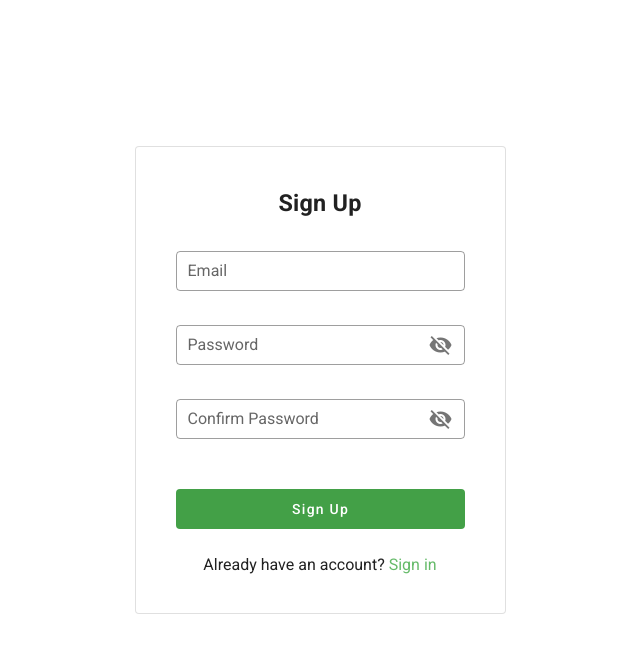
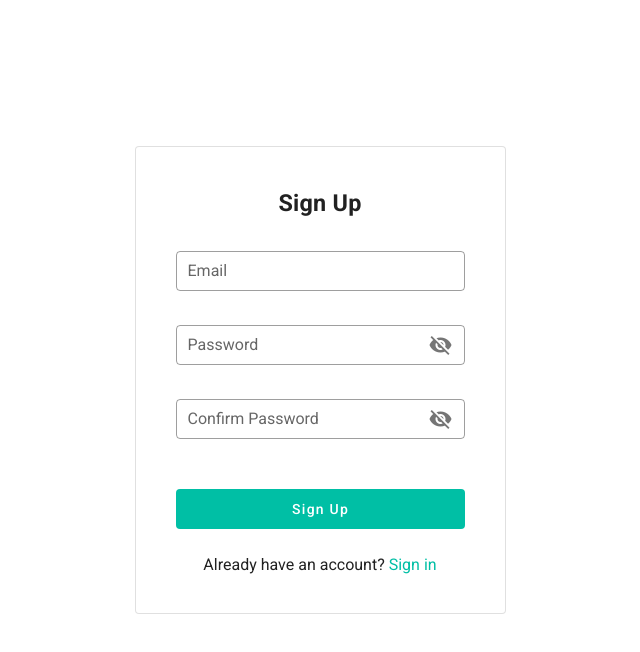
Before and after one commit to minhthinh190/find-tutor, a Nuxt app: page /signup in a window 1280 px wide. Shown: the top 652 px of the page, without its empty margins (320-960 px from the left). Built offline with nearby package versions, Linux system fonts and the light colour scheme.

Commit message:
Change input & button color

```diff
--- a/pages/signin.vue
+++ b/pages/signin.vue
@@ -12,7 +12,7 @@
               <v-text-field
                 v-model="email"
                 label="Email"
-                color="green darken-1"
+                color="teal accent-4"
                 dense
                 outlined
                 :rules="emailRules"
@@ -23,7 +23,7 @@
               <v-text-field
                 v-model="password"
                 label="Password"
-                color="green darken-1"
+                color="teal accent-4"
                 dense
                 outlined
                 :type="isPwShowed ? 'text' : 'password'"
@@ -44,7 +44,7 @@
             <v-row class="px-2 py-0">
               <v-col cols="12" sm=12 md="12" lg="12" align="center">
                 <v-btn
-                  color="green darken-1"
+                  color="teal accent-4"
                   depressed
                   block
                   class="py-5 text-capitalize white--text"
@@ -122,9 +122,9 @@ export default {
 }
 .link {
   text-decoration: none;
-  color: #66BB6A;
+  color: #00BFA5;
 }
 .link:hover {
-  color: #43A047;
+  filter: brightness(70%);
 }
 </style>
--- a/pages/signup.vue
+++ b/pages/signup.vue
@@ -12,7 +12,7 @@
               <v-text-field
                 v-model="email"
                 label="Email"
-                color="green darken-1"
+                color="teal accent-4"
                 dense
                 outlined
                 :rules="emailRules"
@@ -24,7 +24,7 @@
               <v-text-field
                 v-model="username"
                 label="Username"
-                color="green darken-1"
+                color="teal accent-4"
                 dense
                 outlined
                 :rules="usernameRules"
@@ -34,7 +34,7 @@
               <v-text-field
                 v-model="password"
                 label="Password"
-                color="green darken-1"
+                color="teal accent-4"
                 dense
                 outlined
                 :type="isPwShowed ? 'text' : 'password'"
@@ -48,7 +48,7 @@
               <v-text-field
                 label="Confirm Password"
                 ref="confirmPassword"
-                color="green darken-1"
+                color="teal accent-4"
                 dense
                 outlined
                 :type="isCfPwShowed ? 'text' : 'password'"
@@ -64,7 +64,7 @@
             <v-row class="px-2 py-0">
               <v-col cols="12" sm=12 md="12" lg="12" align="center">
                 <v-btn
-                  color="green darken-1"
+                  color="teal accent-4"
                   depressed
                   block
                   class="py-5 text-capitalize white--text"
@@ -162,9 +162,9 @@ export default {
 }
 .link {
   text-decoration: none;
-  color: #66BB6A;
+  color: #00BFA5;
 }
 .link:hover {
-  color: #43A047;
+  filter: brightness(70%);
 }
 </style>
```
